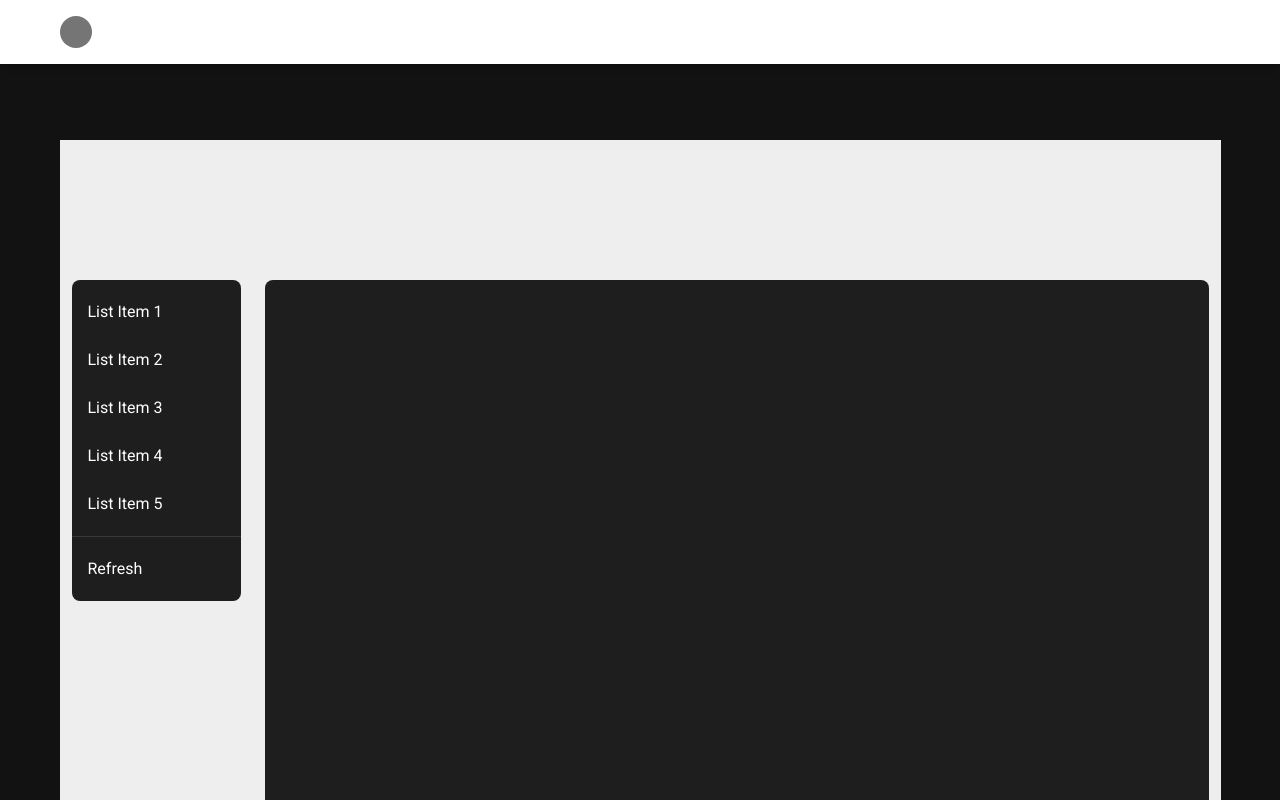
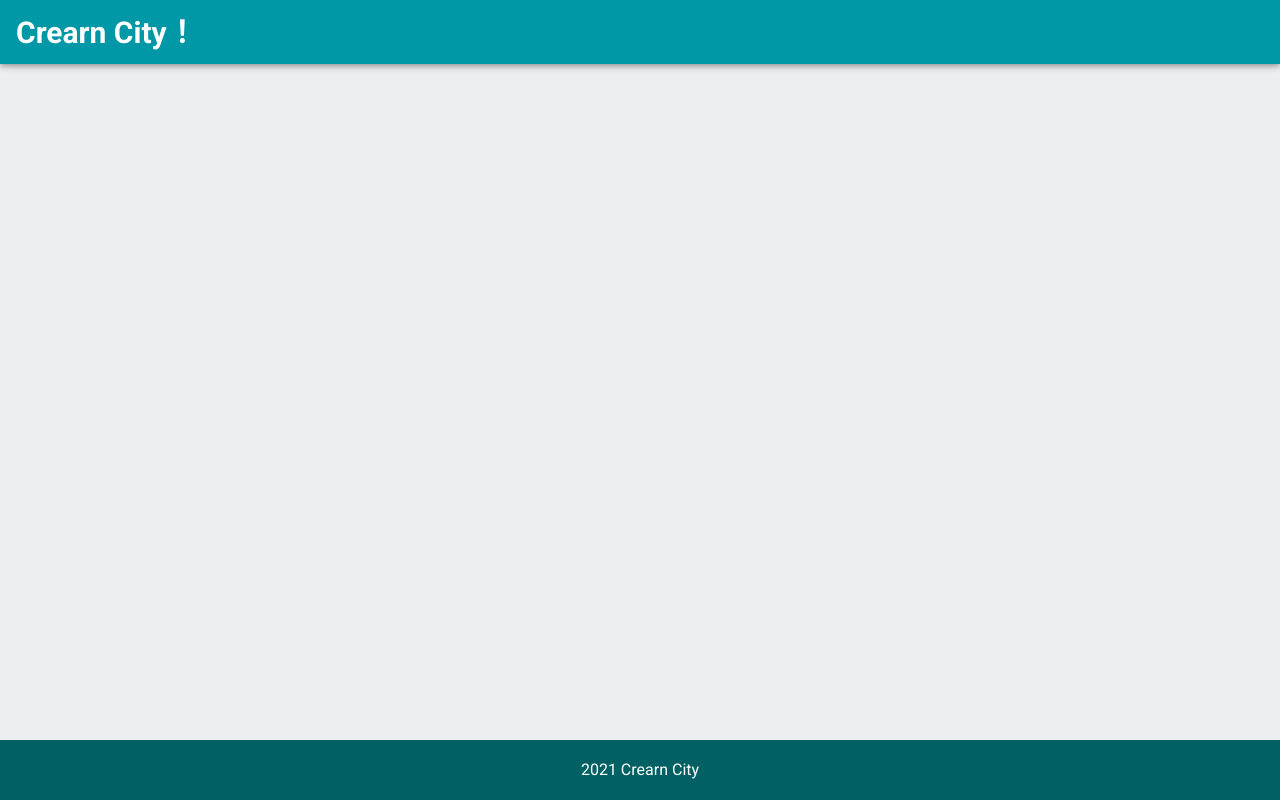
Before and after one commit to kondo-innov/todo_nuxt, a Nuxt app in the folder front/: page / in a window 1280 px wide. Shown: the top 800 px of the page. Built offline with nearby package versions, Linux system fonts and the light colour scheme.

Commit message:
front/header,footer create

```diff
--- /dev/null
+++ b/front/components/layouts/Footer.vue
@@ -0,0 +1,16 @@
+<template>
+  <v-footer color="cyan darken-4" dark app>
+    <v-col class="text-center">
+    2021 Crearn City
+    </v-col>
+  </v-footer>
+</template>
+
+<script>
+export default {
+
+}
+</script>
+
+<style>
+</style>
--- /dev/null
+++ b/front/components/layouts/Header.vue
@@ -0,0 +1,23 @@
+<template>
+  <v-app-bar
+    color="cyan darken-2"
+    dark
+    app
+    fixed
+  >
+    <v-toolbar-title>
+      <n-link to="/" style="color:white; text-decoration:none">
+        <h2 class="app-title">Crearn City！</h2>
+      </n-link>
+    </v-toolbar-title>
+  </v-app-bar>
+</template>
+
+<script>
+  export default {
+    data: () => ({
+      drawer: false,
+      group: null,
+    }),
+  }
+</script>
--- a/front/layouts/default.vue
+++ b/front/layouts/default.vue
@@ -1,117 +1,25 @@
 <template>
-  <v-app dark>
-    <v-navigation-drawer
-      v-model="drawer"
-      :mini-variant="miniVariant"
-      :clipped="clipped"
-      fixed
-      app
-    >
-      <v-list>
-        <v-list-item
-          v-for="(item, i) in items"
-          :key="i"
-          :to="item.to"
-          router
-          exact
-        >
-          <v-list-item-action>
-            <v-icon>{{ item.icon }}</v-icon>
-          </v-list-item-action>
-          <v-list-item-content>
-            <v-list-item-title v-text="item.title" />
-          </v-list-item-content>
-        </v-list-item>
-      </v-list>
-    </v-navigation-drawer>
-    <v-app-bar
-      :clipped-left="clipped"
-      fixed
-      app
-    >
-      <v-app-bar-nav-icon @click.stop="drawer = !drawer" />
-      <v-btn
-        icon
-        @click.stop="miniVariant = !miniVariant"
-      >
-        <v-icon>mdi-{{ `chevron-${miniVariant ? 'right' : 'left'}` }}</v-icon>
-      </v-btn>
-      <v-btn
-        icon
-        @click.stop="clipped = !clipped"
-      >
-        <v-icon>mdi-application</v-icon>
-      </v-btn>
-      <v-btn
-        icon
-        @click.stop="fixed = !fixed"
-      >
-        <v-icon>mdi-minus</v-icon>
-      </v-btn>
-      <v-toolbar-title v-text="title" />
-      <v-spacer />
-      <v-btn
-        icon
-        @click.stop="rightDrawer = !rightDrawer"
-      >
-        <v-icon>mdi-menu</v-icon>
-      </v-btn>
-    </v-app-bar>
+  <v-app style="background-color: #ECEFF1;">
+    <Header />
     <v-main>
       <v-container>
         <nuxt />
       </v-container>
     </v-main>
-    <v-navigation-drawer
-      v-model="rightDrawer"
-      :right="right"
-      temporary
-      fixed
-    >
-      <v-list>
-        <v-list-item @click.native="right = !right">
-          <v-list-item-action>
-            <v-icon light>
-              mdi-repeat
-            </v-icon>
-          </v-list-item-action>
-          <v-list-item-title>Switch drawer (click me)</v-list-item-title>
-        </v-list-item>
-      </v-list>
-    </v-navigation-drawer>
-    <v-footer
-      :absolute="!fixed"
-      app
-    >
-      <span>&copy; {{ new Date().getFullYear() }}</span>
-    </v-footer>
+    <Footer />
   </v-app>
 </template>
 
 <script>
+import Footer from '../components/layouts/Footer.vue'
+import Header from '../components/layouts/Header.vue'
 export default {
-  data () {
-    return {
-      clipped: false,
-      drawer: false,
-      fixed: false,
-      items: [
-        {
-          icon: 'mdi-apps',
-          title: 'Welcome',
-          to: '/'
-        },
-        {
-          icon: 'mdi-chart-bubble',
-          title: 'Inspire',
-          to: '/inspire'
-        }
-      ],
-      miniVariant: false,
-      right: true,
-      rightDrawer: false,
-      title: 'Vuetify.js'
-    }
+  components: {
+    Header,
+    Footer,
   }
 }
 </script>
+
+<style>
+</style>
--- a/front/pages/index.vue
+++ b/front/pages/index.vue
@@ -1,96 +1,11 @@
 <template>
-  <v-app id="inspire">
-    <v-app-bar
-      app
-      color="white"
-      flat
-    >
-      <v-container class="py-0 fill-height">
-        <v-avatar
-          class="mr-10"
-          color="grey darken-1"
-          size="32"
-        ></v-avatar>
-
-        <v-btn
-          v-for="link in links"
-          :key="link"
-          text
-        >
-          {{ link }}
-        </v-btn>
-
-        <v-spacer></v-spacer>
-
-        <v-responsive max-width="260">
-          <v-text-field
-            dense
-            flat
-            hide-details
-            rounded
-            solo-inverted
-          ></v-text-field>
-        </v-responsive>
-      </v-container>
-    </v-app-bar>
-
-    <v-main class="grey lighten-3">
-      <v-container>
-        <v-row>
-          <v-col cols="2">
-            <v-sheet rounded="lg">
-              <v-list color="transparent">
-                <v-list-item
-                  v-for="n in 5"
-                  :key="n"
-                  link
-                >
-                  <v-list-item-content>
-                    <v-list-item-title>
-                      List Item {{ n }}
-                    </v-list-item-title>
-                  </v-list-item-content>
-                </v-list-item>
-
-                <v-divider class="my-2"></v-divider>
-
-                <v-list-item
-                  link
-                  color="grey lighten-4"
-                >
-                  <v-list-item-content>
-                    <v-list-item-title>
-                      Refresh
-                    </v-list-item-title>
-                  </v-list-item-content>
-                </v-list-item>
-              </v-list>
-            </v-sheet>
-          </v-col>
-
-          <v-col>
-            <v-sheet
-              min-height="70vh"
-              rounded="lg"
-            >
-              <!--  -->
-            </v-sheet>
-          </v-col>
-        </v-row>
-      </v-container>
-    </v-main>
-  </v-app>
 </template>
 
 <script>
-  export default {
-    data: () => ({
-      links: [
-        'Dashboard',
-        'Messages',
-        'Profile',
-        'Updates',
-      ],
-    }),
-  }
+export default {
+
+}
 </script>
+
+<style>
+</style>
```
